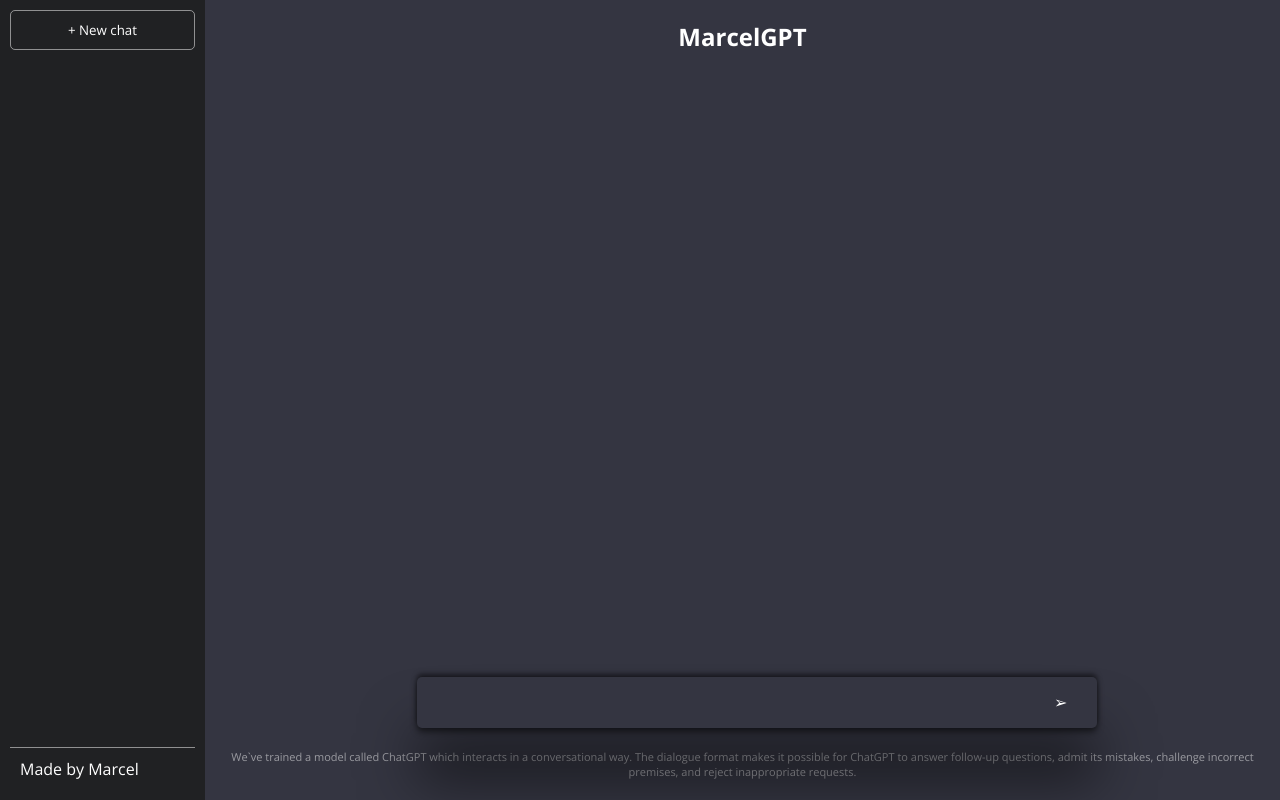
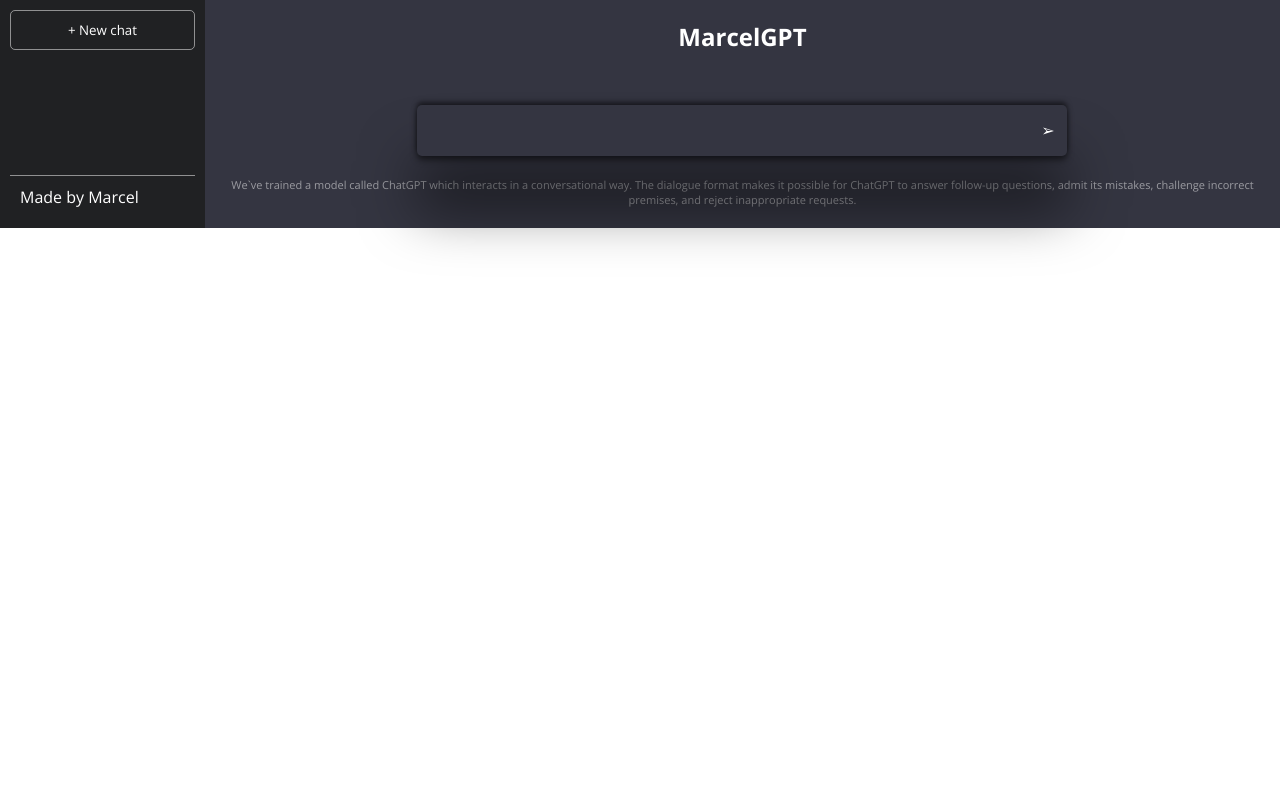
Before and after one commit to marceljaworski/chatGPT-clone, a React (Vite) app: page / in a window 1280 px wide. Built offline with nearby package versions, Linux system fonts and the light colour scheme.

Commit message:
responsive

```diff
--- a/src/index.css
+++ b/src/index.css
@@ -2,8 +2,10 @@
 * {
   color: #fff;
   font-family: 'Open Sans', sans-serif;
+  box-sizing: border-box;
 }
 body {
+  width: 100%;
   margin: 0;
   padding: 0;
 }
@@ -14,11 +16,17 @@
 }
 .side-bar {
   background-color: #202123;
-  height: 100vh;
-  width: 244px;
+  width: 175px;
+  font-size: small;
   display: flex;
   flex-direction: column;
   justify-content: space-between;
+}
+@media only screen and (min-width: 480px) {
+  .side-bar {
+    width: 244px;
+    font-size: medium;
+  }
 }
 button {
   border: solid 0.5px rgba(255, 255, 255, 0.5);
@@ -33,7 +41,7 @@
   margin: 10px;
 }
 .main {
-  height: 100vh;
+  /* height: 100vh; */
   width: 100%;
   display: flex;
   flex-direction: column;
@@ -65,8 +73,13 @@
 }
 .input-container {
   position: relative;
-  width: 100%;
+  width: 90%;
   max-width: 650px;
+}
+@media only screen and (min-width: 900px) {
+  .input-container {
+    width: 100%;
+  }
 }
 input {
   width: 100%;
@@ -87,18 +100,25 @@
   bottom: 15px;
   right: 0;
   cursor: pointer;
+  padding-right: .8rem;
 }
 .feed {
   /* overflow: scroll; */
   width: 100%;
   padding: 0;
+  list-style: none;
 }
 .feed li {
-  display: flex;
   background-color: #444654;
   max-width: 100%;
   padding: 20px;
   margin: 20px 0;
+
+}
+@media only screen and (min-width: 480px) {
+  .feed li {
+    display: flex;
+  }
 }
 .feed p {
   color: rgba(255, 255, 255, 0.8);
```
